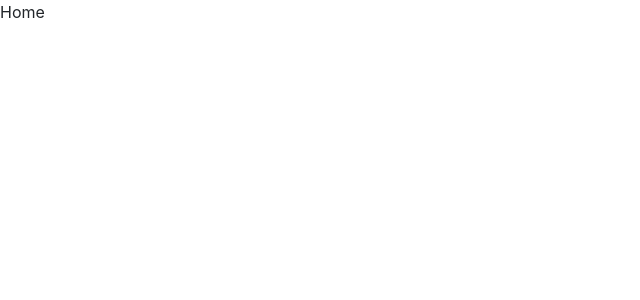
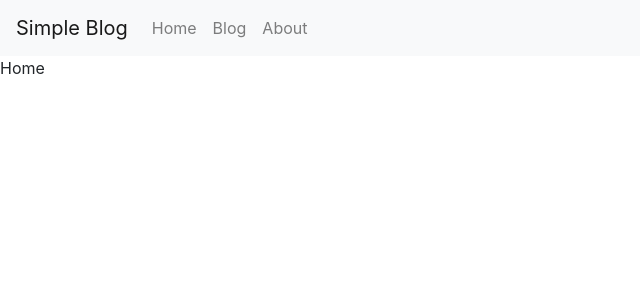
Before and after one commit to chatpongs/react-blog-simple, a React (Create React App) app: page / in a window 1280 px wide. Shown: the top 300 px of the page, without its empty margins (0-640 px from the left). Built offline with nearby package versions, Linux system fonts and the light colour scheme.

Commit message:
add Header component

```diff
--- /dev/null
+++ b/src/components/Header.js
@@ -0,0 +1,20 @@
+import React from 'react';
+
+class Header extends React.Component {
+  render() {
+    return (
+      <nav className="navbar navbar-expand-lg navbar-light bg-light">
+        <a className="navbar-brand" href="#">Simple Blog</a>
+        <div className="collapse navbar-collapse" id="navbarNavAltMarkup">
+          <div className="navbar-nav">
+            <a className="nav-item nav-link" href="#">Home</a>
+            <a className="nav-item nav-link" href="#">Blog</a>
+            <a className="nav-item nav-link" href="#">About</a>
+          </div>
+        </div>
+      </nav>
+    )
+  }
+}
+
+export default Header;
--- a/src/screens/About.js
+++ b/src/screens/About.js
@@ -1,9 +1,13 @@
 import React from 'react';
+import Header from '../components/Header';
 
 class About extends React.Component {
   render() {
     return (
-      <div>About</div>
+      <div>
+        <Header />
+        <div>About</div>
+      </div>
     )
   }
 }
--- a/src/screens/Blog.js
+++ b/src/screens/Blog.js
@@ -1,9 +1,13 @@
 import React from 'react';
+import Header from '../components/Header';
 
 class Blog extends React.Component {
   render() {
     return (
-      <div>Blog</div>
+      <div>
+        <Header />
+        <div>Blog</div>
+      </div>
     )
   }
 }
--- a/src/screens/Home.js
+++ b/src/screens/Home.js
@@ -1,9 +1,13 @@
 import React from 'react';
+import Header from '../components/Header';
 
 class Home extends React.Component {
   render() {
     return (
-      <div>Home</div>
+      <div>
+        <Header />
+        <div>Home</div>
+      </div>
     )
   }
 }
```
